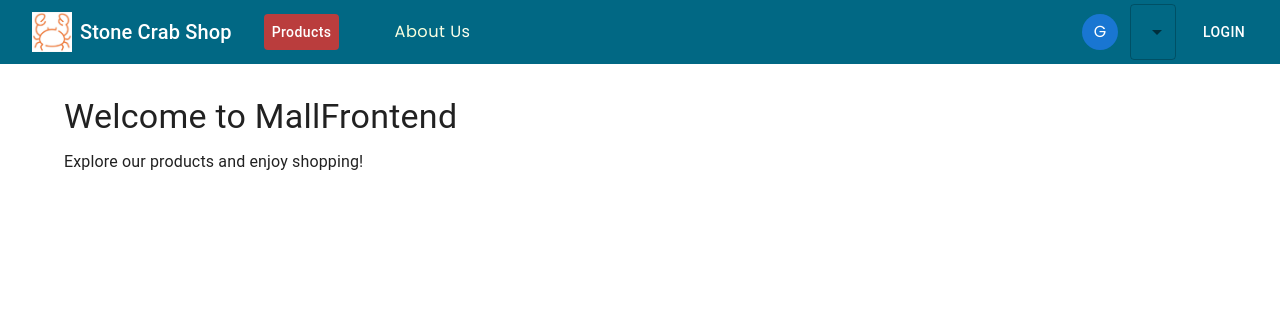
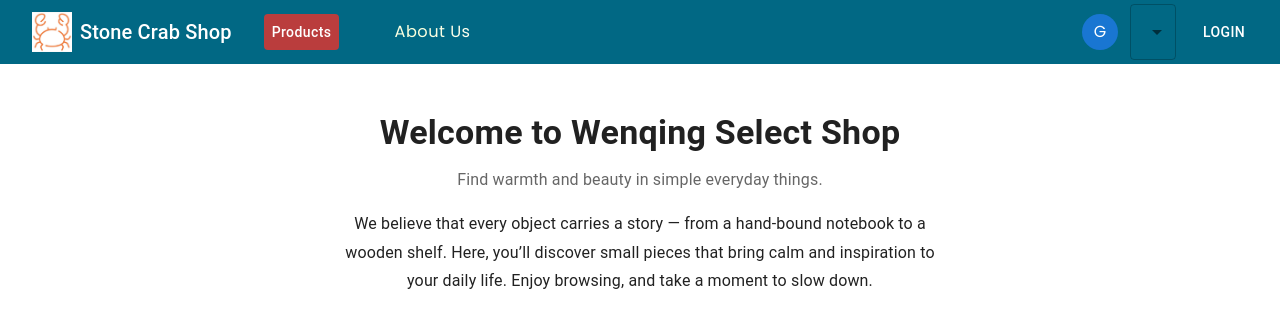
Before and after one commit to ZhongYah/mall-frontend, a React (Vite) app: page /home in a window 1280 px wide. Shown: the top 328 px of the page. Built offline with nearby package versions, Linux system fonts and the light colour scheme; no server answers.

Commit message:
feat: update Order API format, OrderPage i18n, and Home page with text

```diff
--- a/src/api/order.js
+++ b/src/api/order.js
@@ -1,17 +1,8 @@
 import axiosInstance from './axiosInstance';
 
-export const placeOrderWithCart = async (cartItems) => {
-  return axiosInstance().post('/api/orders/cart',
-    cartItems.map(item => ({
-      productId: item.id,
-      quantity: item.quantity
-    }))
-  );
-};
+const api = axiosInstance({ prefix: '/api/orders' });
+export const placeOrderWithCart = (payload) => api.post('/cart', payload);
+export const getOrders = () => api.get('');
 
-export const getOrders = async () => {
-  return axiosInstance().get('/api/orders');
-};
-
-const api = axiosInstance({ prefix: '/api/admin' });
-export const getAllOrders = () => api.get('/orders');
+const adminApi = axiosInstance({ prefix: '/api/admin' });
+export const getAllOrders = () => adminApi.get('/orders');
--- a/src/i18n/locales/en.json
+++ b/src/i18n/locales/en.json
@@ -1,4 +1,20 @@
 {
+  "home": {
+    "title": "Welcome to Wenqing Select Shop",
+    "tagline": "Find warmth and beauty in simple everyday things.",
+    "description": "We believe that every object carries a story — from a hand-bound notebook to a wooden shelf. Here, you’ll discover small pieces that bring calm and inspiration to your daily life. Enjoy browsing, and take a moment to slow down."
+  },
+   "orderPage": {
+    "title": "Order History",
+    "empty": "No orders yet",
+    "orderId": "Order ID",
+    "total": "Total",
+    "username": "User",
+    "productName": "Product Name",
+    "quantity": "Quantity",
+    "price": "Price",
+    "subtotal": "Subtotal"
+  },
   "cartPage": {
     "title": "Shopping Cart",
     "empty": "Your cart is empty",
--- a/src/i18n/locales/zh.json
+++ b/src/i18n/locales/zh.json
@@ -1,4 +1,20 @@
 {
+  "home": {
+    "title": "歡迎來到文青風小商店",
+    "tagline": "在日常的小物裡，尋找溫度與美感。",
+    "description": "我們相信每一件物品都有故事 —— 從一本手作筆記本，到一個木質書架。這裡收集了能讓日常變得柔軟的選物，希望你能在這裡，找到屬於自己的生活節奏與靈感。"
+  },
+  "orderPage": {
+    "title": "訂單紀錄",
+    "empty": "目前沒有任何訂單",
+    "orderId": "訂單編號",
+    "total": "總金額",
+    "username": "使用者",
+    "productName": "商品名稱",
+    "quantity": "數量",
+    "price": "單價",
+    "subtotal": "小計"
+  },
   "cartPage": {
     "title": "購物車",
     "empty": "購物車是空的",
--- a/src/pages/CartPage.jsx
+++ b/src/pages/CartPage.jsx
@@ -41,17 +41,19 @@ export default function CartPage() {
   };
 
   const handleConfirmCheckout = async () => {
-    // console.log('結帳中，購物車內容:', cart);
     if (!cart.length) return;
 
     setLoading(true);
     try {
-      // 呼叫後端建立訂單 API，將 localStorage cart 串過去
-      const res = await orderApi.placeOrderWithCart(cart);
+      const res = await orderApi.placeOrderWithCart(
+        cart.map(item => ({
+          productId: item.id,
+          quantity: item.quantity
+        }))
+      );
 
       setSuccessMessage(t('cartPage.checkoutSuccess', { total: res.data.total }));
 
-      // 清空購物車
       clearCart();
       setSelectAll(false);
     } catch (err) {
--- a/src/pages/Home.jsx
+++ b/src/pages/Home.jsx
@@ -1,11 +1,22 @@
-import Typography from '@mui/material/Typography';
-import Container from '@mui/material/Container';
+import { Container, Typography, Box } from '@mui/material';
+import { useTranslation } from 'react-i18next';
 
 export default function Home() {
+  const { t } = useTranslation();
+
   return (
-    <Container sx={{ mt: 4 }}>
-      <Typography variant="h4" gutterBottom>Welcome to MallFrontend</Typography>
-      <Typography>Explore our products and enjoy shopping!</Typography>
+    <Container sx={{ mt: 6, textAlign: 'center' }}>
+      <Box>
+        <Typography variant="h4" gutterBottom sx={{ fontWeight: 'bold' }}>
+          {t('home.title')}
+        </Typography>
+        <Typography variant="subtitle1" sx={{ mb: 2, color: 'text.secondary' }}>
+          {t('home.tagline')}
+        </Typography>
+        <Typography variant="body1" sx={{ maxWidth: 600, mx: 'auto', mt: 2, lineHeight: 1.8 }}>
+          {t('home.description')}
+        </Typography>
+      </Box>
     </Container>
   );
 }
--- a/src/pages/OrderPage.jsx
+++ b/src/pages/OrderPage.jsx
@@ -22,6 +22,13 @@ export default function OrderPage() {
 
   const user = JSON.parse(localStorage.getItem('user'));
   const username = user?.username;
+
+  const getDisplayName = (name) => {
+    const lang = localStorage.getItem('i18nextLng');
+    if (lang === 'zh') return name.split(' ')[0];
+    if (lang === 'en') return name.split(' ').slice(1).join(' ');
+    return name;
+  };
 
   useEffect(() => {
     (async () => {
@@ -83,7 +90,7 @@ export default function OrderPage() {
                 <TableBody>
                   {order.items.map((item, index) => (
                     <TableRow key={index}>
-                      <TableCell>{item.productName}</TableCell>
+                      <TableCell>{getDisplayName(item.productName)}</TableCell>
                       <TableCell>{item.quantity}</TableCell>
                       <TableCell>${item.price}</TableCell>
                       <TableCell>${item.subtotal}</TableCell>
```
